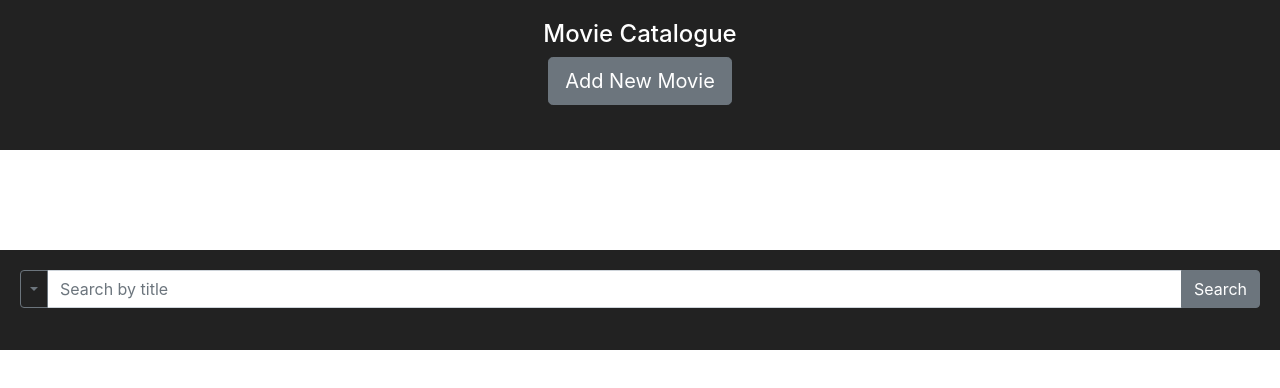
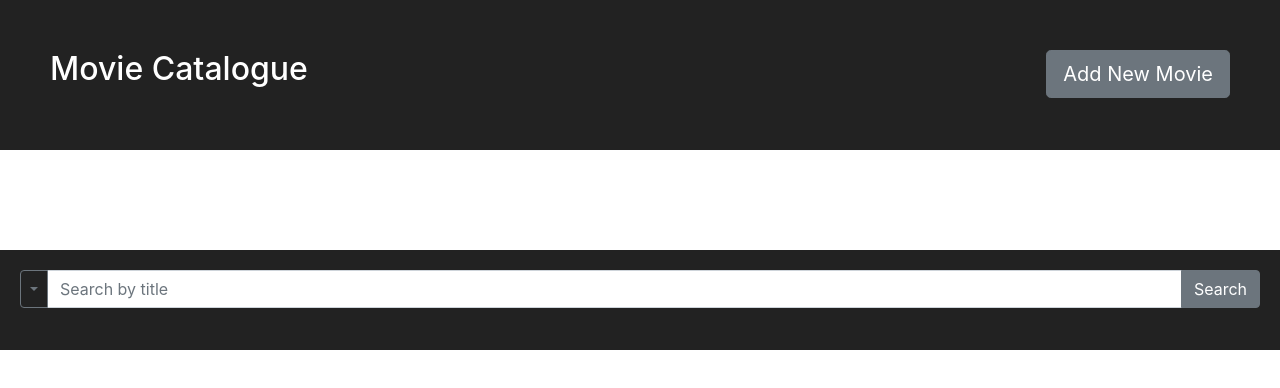
Before and after one commit to au-jpark/react-movie-catalogue, a React (Create React App) app: page / in a window 1280 px wide. Shown: the top 388 px of the page. Built offline with nearby package versions, Linux system fonts and the light colour scheme.

Commit message:
Reposition add movie button. Add sticky footer in the project. May use it or not

```diff
--- a/package.json
+++ b/package.json
@@ -4,12 +4,13 @@
   "private": true,
   "dependencies": {
     "bootstrap": "^4.1.1",
+    "prop-types": "latest",
     "react": "^16.4.1",
     "react-dom": "^16.4.1",
     "react-lines-ellipsis": "^0.11.0",
     "react-scripts": "1.1.4",
-    "reactstrap": "^6.1.0",
-    "prop-types": "latest"
+    "react-sticky-footer": "0.1.0-rc3",
+    "reactstrap": "^6.1.0"
   },
   "scripts": {
     "start": "react-scripts start",
--- a/src/App.css
+++ b/src/App.css
@@ -10,12 +10,17 @@
 .App-header {
   background-color: #222;
   height: 150px;
-  padding: 20px;
+  padding: 50px;
   color: white;
 }
 
 .App-title {
-  font-size: 1.5em;
+  font-size: 2em;
+  float:left;
+}
+
+.Add-movie-button {
+  float: right;
 }
 
 .App-intro {
--- a/src/App.js
+++ b/src/App.js
@@ -3,6 +3,7 @@ import './App.css';
 import SearchBar from "./components/SearchBar";
 import AddMovieModal from "./components/AddMovieModal";
 import MovieSlot from "./components/MovieSlot";
+import StickyFooter from 'react-sticky-footer';
 
 class App extends Component {
 
@@ -132,9 +133,11 @@ class App extends Component {
       <div className="App">
         <header className="App-header">
           <h1 className="App-title">Movie Catalogue</h1>
-          <AddMovieModal
-            movieIds={movieIds}
-            addNewMovie={this.addNewMovie}/>
+          <div className="Add-movie-button">
+            <AddMovieModal
+              movieIds={movieIds}
+              addNewMovie={this.addNewMovie}/>
+          </div>
         </header>
         <div className="App-content">
           {this.renderMovieSlot(renderingSource)}
```
Also changed, not shown: 1 other file (tests, documents, lock files or other folders).
